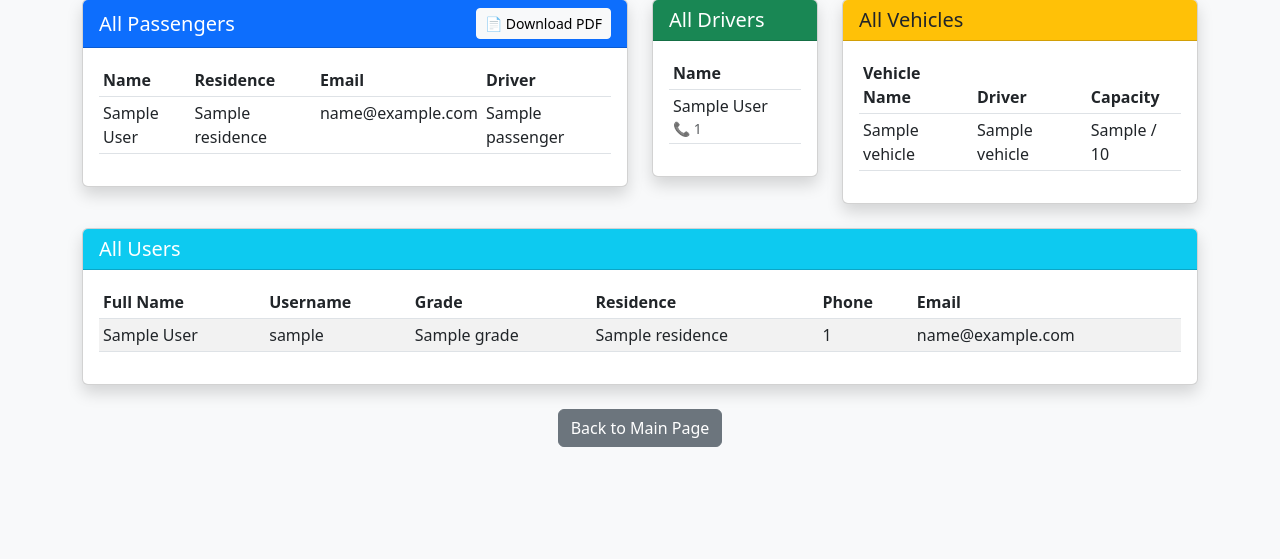
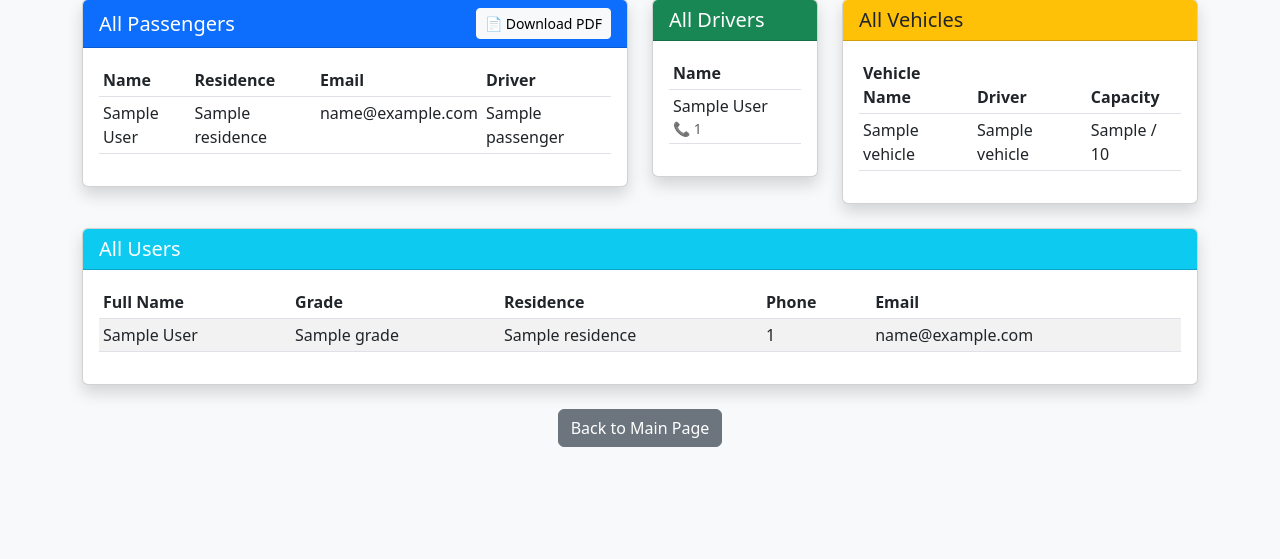
Before and after one commit to Gilaze/church-rides, a Python web app: template templates/admin_dashboard.html in a window 1280 px wide. Shown: the part 143-702 px from the top of the page. Run offline with Jinja, Linux system fonts and the light colour scheme; the template is opened without the code that fills it: most values are stand-ins (such as "Sample title", 1, 10 or a date in 2020); some libraries are stand-ins or nearby versions.

Commit message:
removed username col

```diff
--- a/app.py
+++ b/app.py
@@ -352,7 +352,7 @@ def admin_dashboard():
         drivers = cur.fetchall()
 
         # Get all users
-        cur.execute("SELECT full_name, username, grade, residence, phone_number, email FROM users ORDER BY full_name")
+        cur.execute("SELECT full_name, grade, residence, phone_number, email FROM users ORDER BY full_name")
         all_users = cur.fetchall()
 
         # Get all vehicles with driver info and calculate occupied capacity
--- a/templates/admin_dashboard.html
+++ b/templates/admin_dashboard.html
@@ -120,7 +120,6 @@
                     <thead>
                         <tr>
                             <th>Full Name</th>
-                            <th>Username</th>
                             <th>Grade</th>
                             <th>Residence</th>
                             <th>Phone</th>
@@ -131,7 +130,6 @@
                         {% for user in all_users %}
                         <tr>
                             <td>{{ user.full_name }}</td>
-                            <td>{{ user.username }}</td>
                             <td>{{ user.grade }}</td>
                             <td>{{ user.residence }}</td>
                             <td>{{ user.phone_number }}</td>
```
